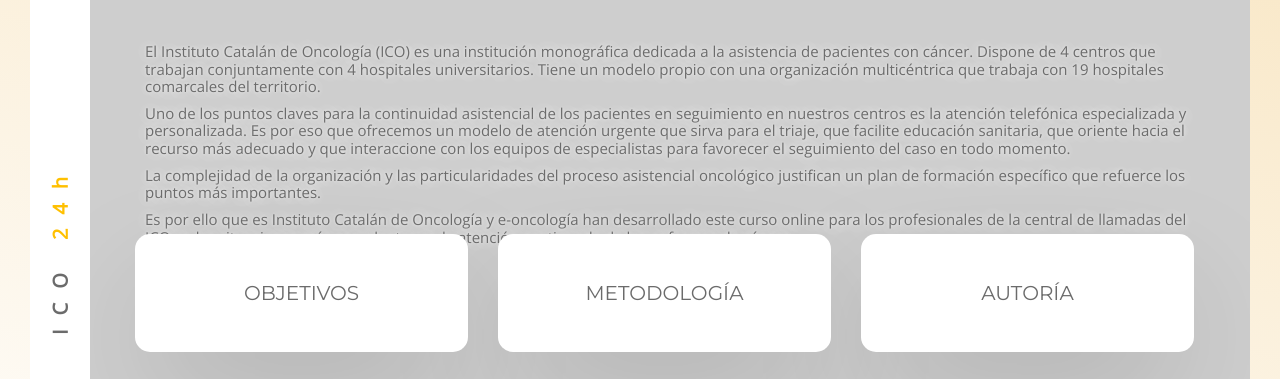
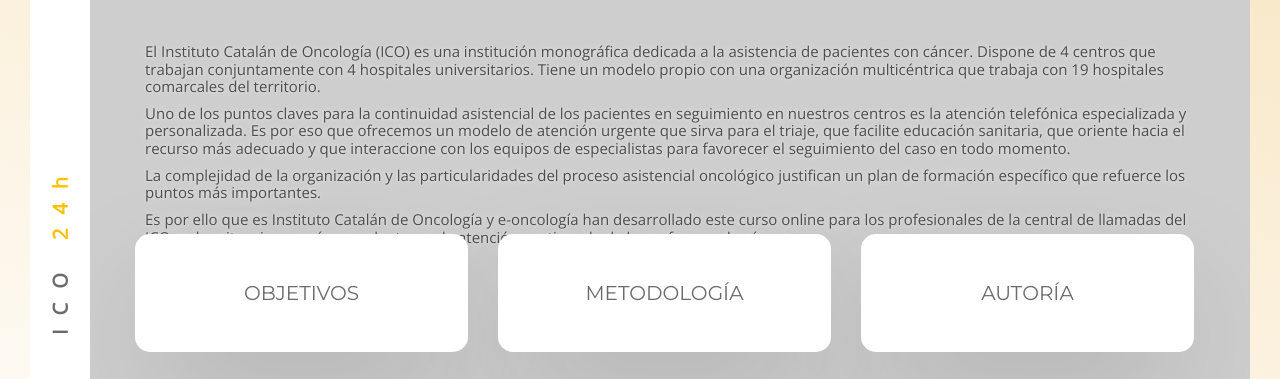
Before and after one commit to e-oncologia/ico24h, a plain HTML site: page index.html in a window 1280 px wide. Shown: the part 181-560 px from the top of the page. Drawn offline with nearby package versions, Linux system fonts and the light colour scheme.

Commit message:
3octubreL

```diff
--- a/css/skin.css
+++ b/css/skin.css
@@ -220,7 +220,8 @@
 
 
 .sombra {
-  text-shadow: 1px 1px 15px rgba(255, 255, 255, 0.7), 0 0 1em rgba(255, 255, 255, 0.7), 0 0 .2em rgba(255, 255, 255, 0.7);
+  text-shadow: 1px 1px 35px rgba(255, 255, 255, 0.6), 0 0 1em rgba(255, 255, 255, 0.6), 0 0 .2em rgba(255, 255, 255, 0.6);
+  color: #4c4c4c;
 }
 
 .hanging i,
```
Also changed, not shown: z01.html (+2 -1 lines).
